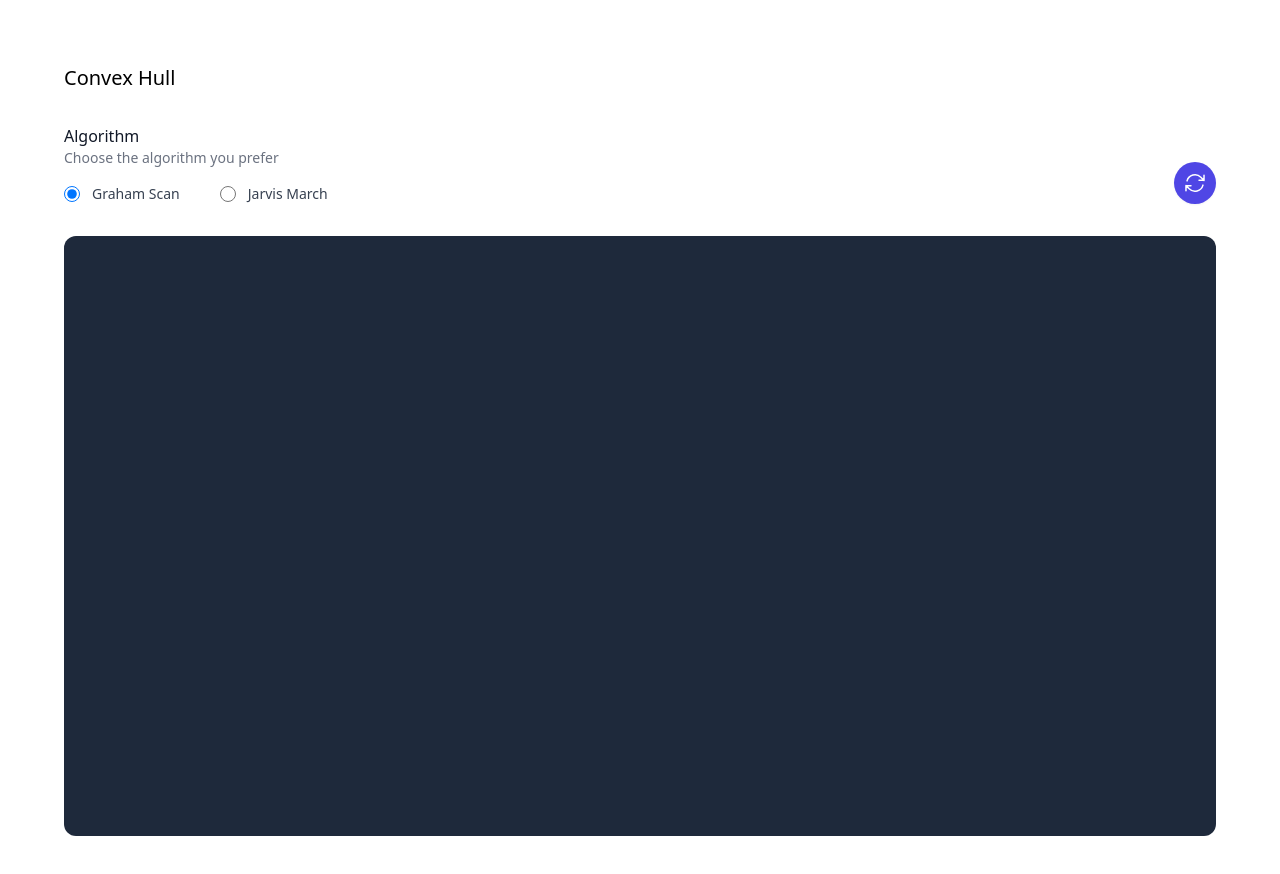
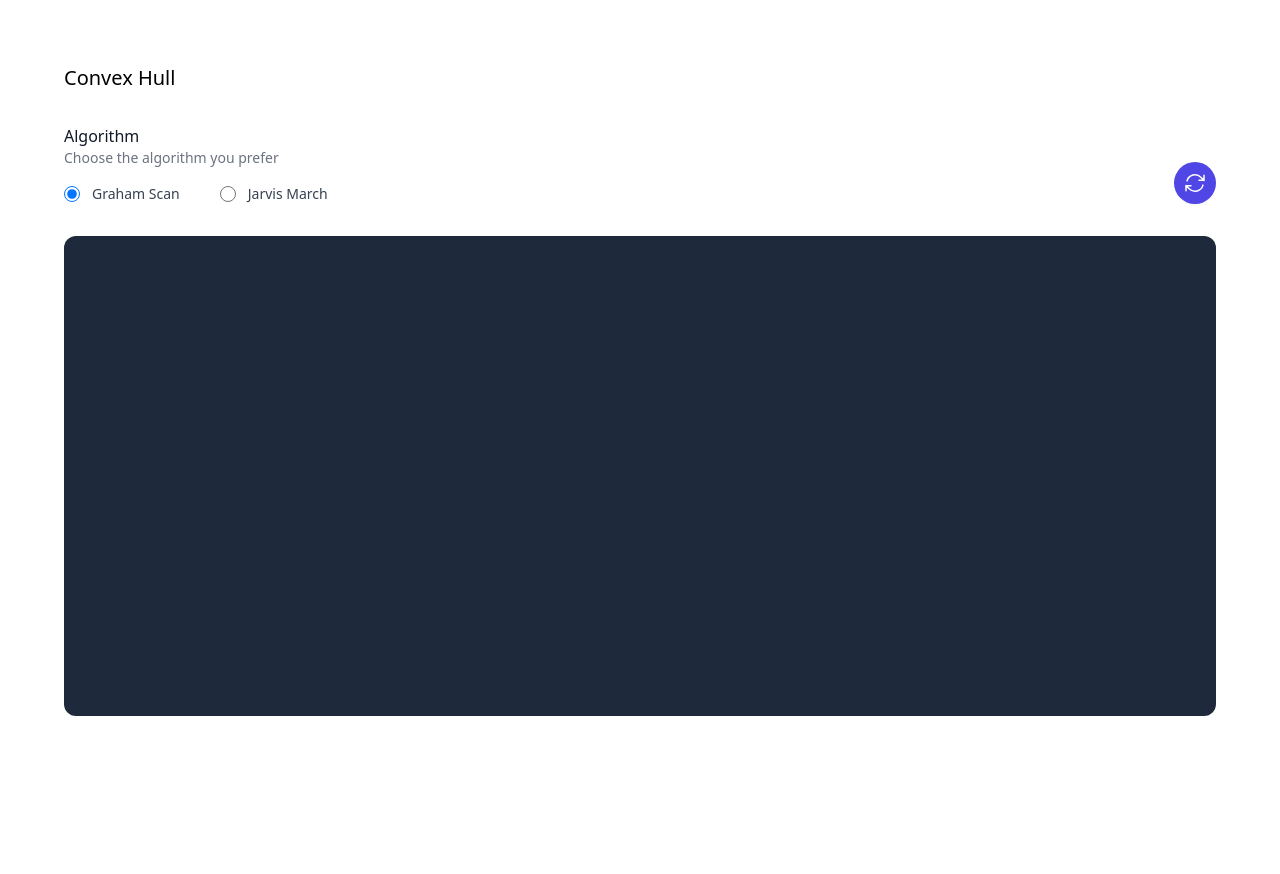
Before and after one commit to schmuecker/computational-geometry, a React (Vite) app: page / in a window 1280 px wide. Shown: the top 874 px of the page. After the commit the page ends 800 px from the top, so only its background shows below. Built offline with nearby package versions, Linux system fonts and the light colour scheme.

Commit message:
height changed

```diff
--- a/src/components/ConvexHull/ConvexHull.tsx
+++ b/src/components/ConvexHull/ConvexHull.tsx
@@ -91,7 +91,7 @@ function ConvexHull() {
       <Stage
         className="bg-slate-800 rounded-xl overflow-hidden"
         width={window.innerWidth}
-        height={Math.min(600, window.innerHeight)}
+        height={window.innerHeight * 0.6}
         onClick={handleCanvasClick}
       >
         <Layer>
```
